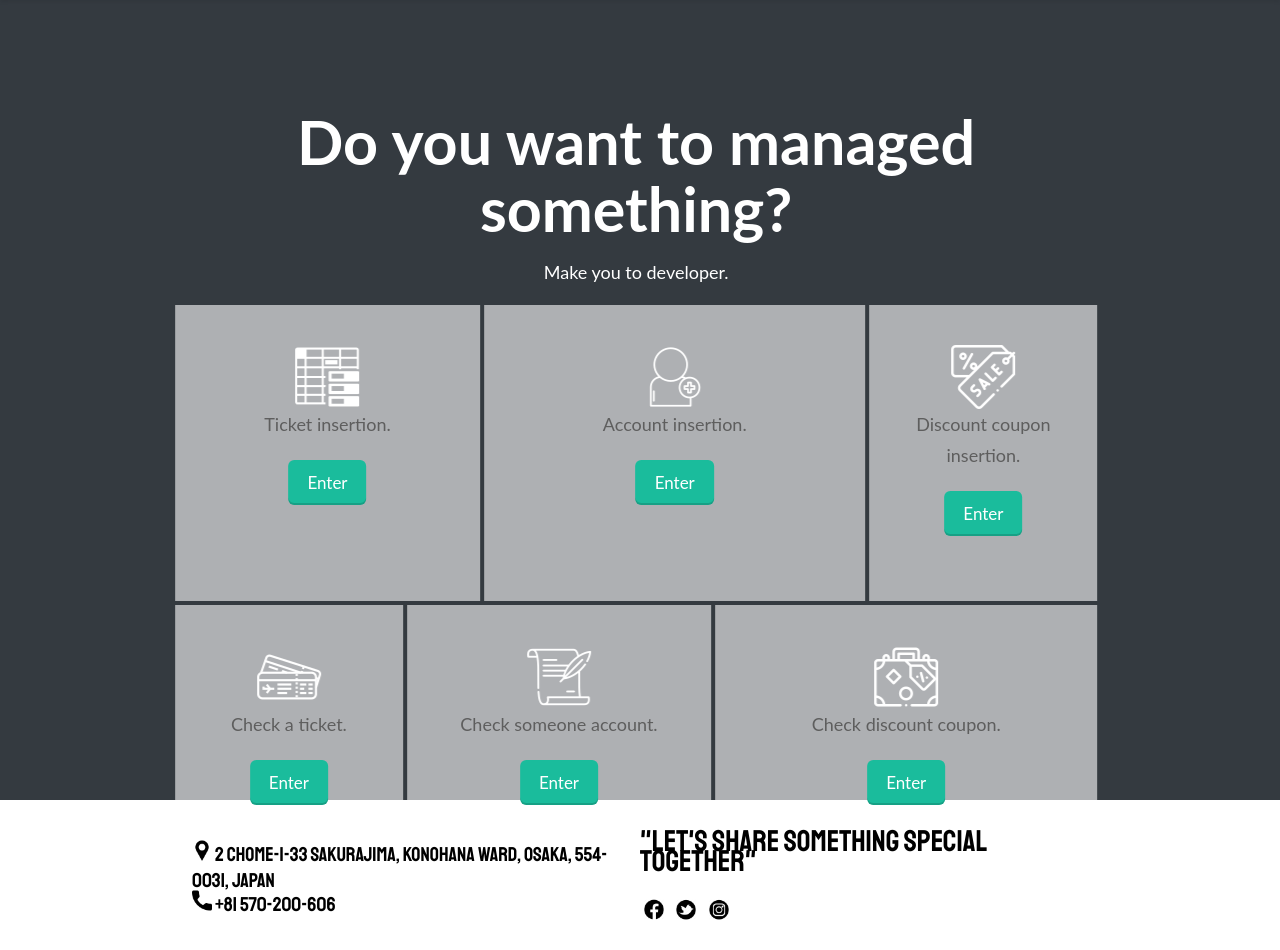
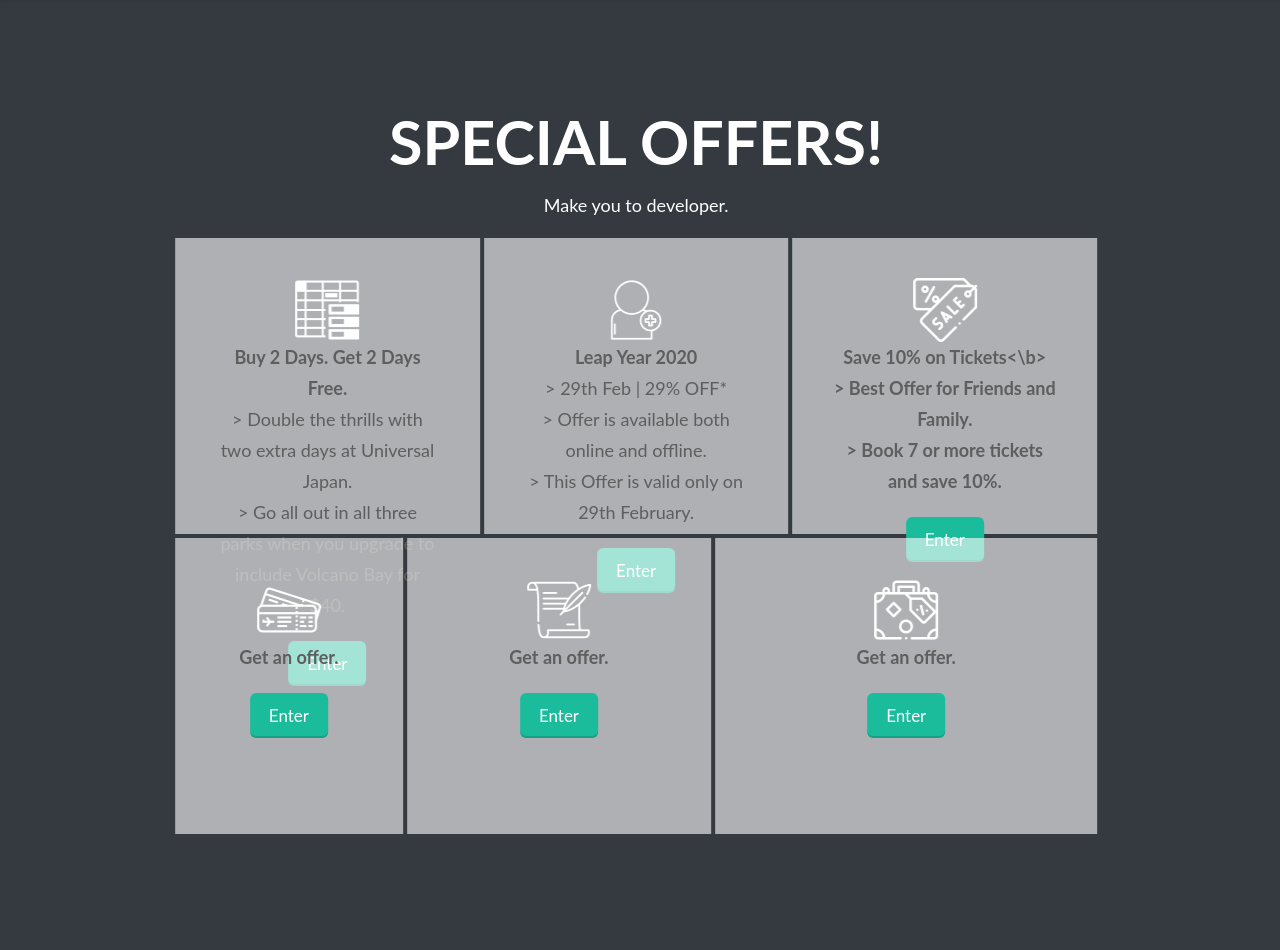
Before and after one commit to natthanun1999/USJxKMUTNB, a PHP site: page /Promotion.php in a window 1280 px wide. Shown: the part 53-1003 px from the top of the page. After the commit the page ends 887 px from the top, so only its background shows below. Run offline with PHP 8.4, Linux system fonts and the light colour scheme; some web fonts are replaced.

Commit message:
#Promotion #4

```diff
--- a/Promotion.php
+++ b/Promotion.php
@@ -149,7 +149,7 @@
                 <div class="content-item">
                     <section class="resection push-bottom-lg" id="about">
                         <div class="jumbotron jumbotron-dark text-center">
-                            <h1>Do you want to managed something?</h1>
+                            <h1>SPECIAL OFFERS!</h1>
 
                             <p>
                                 Make you to developer.
@@ -163,7 +163,9 @@
                                         <img src="img/icons/table.png" alt="table">
 
                                         <p>
-                                            Ticket insertion.
+                                            <b>Buy 2 Days. Get  2 Days Free.</b>
+                                            <br> > Double the thrills with two extra days at Universal Japan.
+                                            <br> > Go all out in all three parks when you upgrade to include Volcano Bay for $40.
                                         </p>
 
                                         <button class="btn btn-lg btn-primary btn-embossed push-sm"
@@ -171,12 +173,16 @@
                                     </div>
                                 </div>
 
-                                <div class="promotion-item col-md-5">
+                                <div class="promotion-item col-md-4">
                                     <div class="promotion-item-box">
                                         <img src="img/icons/insert.png" alt="insert">
 
                                         <p>
-                                            Account insertion.
+                                            <b>Leap Year 2020</b>
+                                            <br> > 29th Feb | 29% OFF*
+                                            <br> > Offer is available both online and offline.
+                                            <br> > This Offer is valid only on 29th February.
+
                                         </p>
 
                                         <button class="btn btn-lg btn-primary btn-embossed push-sm"
@@ -184,12 +190,14 @@
                                     </div>
                                 </div>
 
-                                <div class="promotion-item col-md-3">
+                                <div class="promotion-item col-md-4">
                                     <div class="promotion-item-box">
                                         <img src="img/icons/coupon.png" alt="food">
 
                                         <p>
-                                            Discount coupon insertion.
+                                            <b>Save 10% on Tickets<\b>
+                                            <br> > Best Offer for Friends and Family.
+                                            <br> > Book 7 or more tickets and save 10%.
                                         </p>
 
                                         <button class="btn btn-lg btn-primary btn-embossed push-sm"
@@ -204,7 +212,7 @@
                                         <img src="img/icons/tickets.png" alt="ticket">
 
                                         <p>
-                                            Check a ticket.
+                                            Get an offer.
                                         </p>
 
                                         <button class="btn btn-lg btn-primary btn-embossed push-sm"
@@ -217,7 +225,7 @@
                                         <img src="img/icons/edit.png" alt="edit">
 
                                         <p>
-                                            Check someone account.
+                                            Get an offer.
                                         </p>
 
                                         <button class="btn btn-lg btn-primary btn-embossed push-sm"
@@ -230,7 +238,7 @@
                                         <img src="img/icons/discount.png" alt="discount">
 
                                         <p>
-                                            Check discount coupon.
+                                            Get an offer.
                                         </p>
 
                                         <button class="btn btn-lg btn-primary btn-embossed push-sm"
@@ -244,32 +252,7 @@
             </div>
         </main>
 
-        <!-- Footer -->
-        <footer class="footer">
-            <div class="footer-custom">
-                <div class="footer-item">
-                    <table border="0">
-                        <tr>
-                            <td width="50%">
-                                <p class="footertext">
-                                    <img src="img/locate.png" class="Pic">  2 Chome-1-33 Sakurajima, Konohana Ward, Osaka, 554-0031, Japan<br>
-                                    <img src="img/phone_contact.png" class="Pic">  +81 570-200-606<br>
-                                </p>
-                            </td>
 
-                            <td width="50%">
-                                <p class="footertext">
-                                <p class="txt">"Let's share something special together"</p><br>
-                                &nbsp<img src="img/facebook.png" class="Pic">&nbsp
-                                &nbsp<img src="img/twitter.png" class="Pic">&nbsp
-                                &nbsp<img src="img/instagram.png" class="Pic">&nbsp
-                                </p>
-                            </td>
-                        </tr>
-                    </table>
-                </div>
-            </div>
-        </footer>
 
         <!-- ========== [SCRIPT] ========== -->
         <script src="vendor/jquery/jquery-3.2.1.min.js"></script>
```
